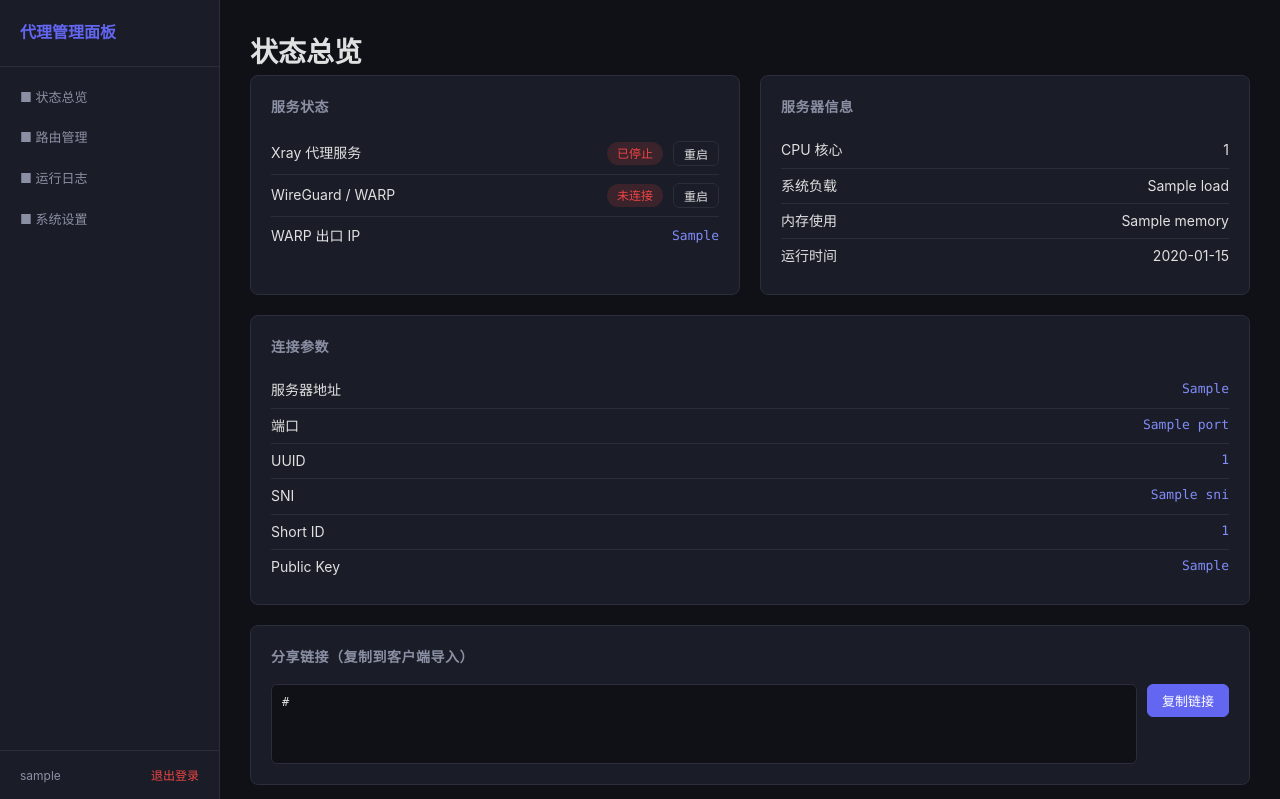
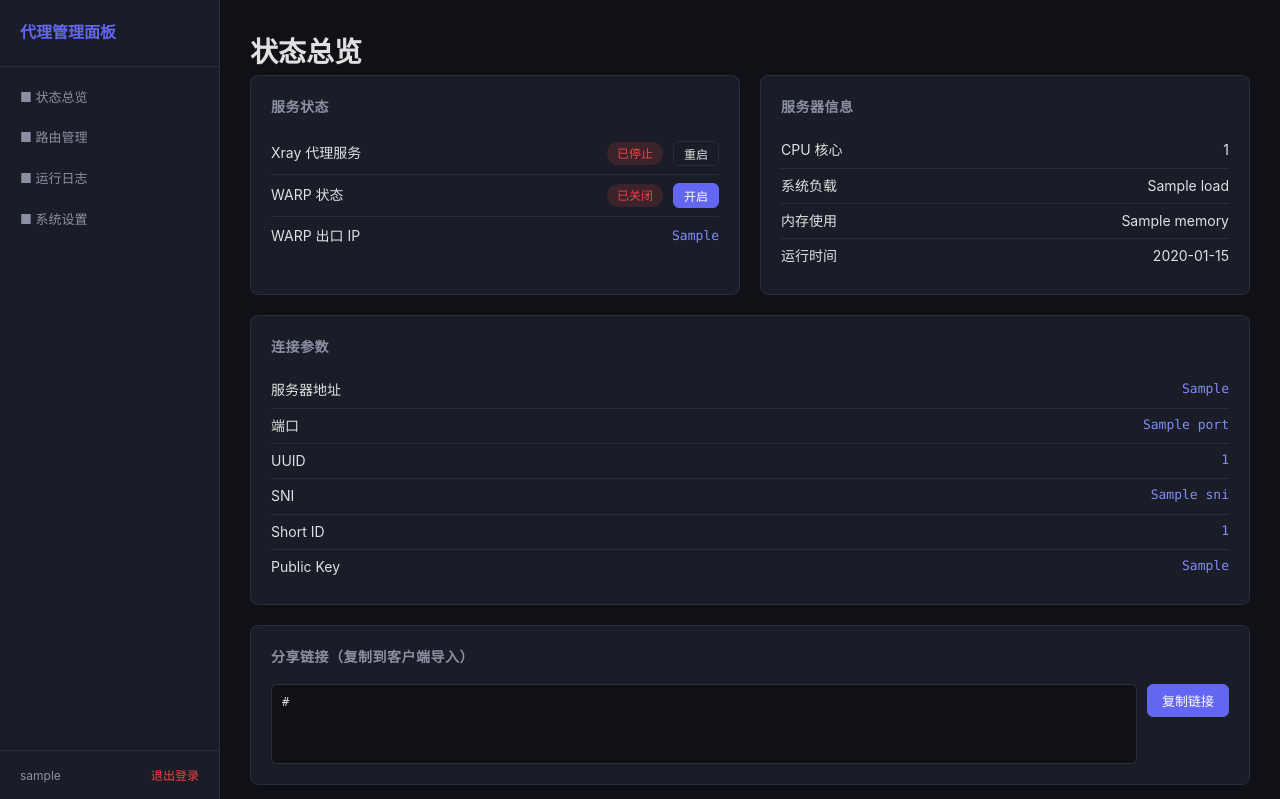
Before and after one commit to Carlingwang/vless-reality-warp, a Flask app: template web-panel/templates/dashboard.html in a window 1280 px wide. Shown: the top 799 px of the page. Run offline with Flask 3, Linux system fonts and the light colour scheme; the visitor is signed in with stand-in values (Sample User, id 1); the template is opened without the code that fills it: most values are stand-ins (such as "Sample title", 1, 10 or a date in 2020); parts of the project's set-up code (start-up, migrations or seed data) failed here and were passed over.

Commit message:
添加 WARP 开关功能：支持开启/关闭/重连 WARP

```diff
--- a/web-panel/app.py
+++ b/web-panel/app.py
@@ -436,13 +436,40 @@ def service_action(action):
     elif action == "restart_warp":
         _, err, rc = run_cmd("wg-quick down wgcf && wg-quick up wgcf")
         if rc == 0:
-            flash("WireGuard 已重启", "success")
+            flash("WARP 已重新连接", "success")
         else:
-            flash(f"WireGuard 重启失败: {err}", "error")
+            flash(f"WARP 重启失败: {err}", "error")
+    elif action == "warp_on":
+        _, err, rc = run_cmd("wg-quick up wgcf")
+        if rc == 0:
+            flash("WARP 已开启", "success")
+        else:
+            flash(f"WARP 开启失败: {err}", "error")
+    elif action == "warp_off":
+        _, err, rc = run_cmd("wg-quick down wgcf")
+        if rc == 0:
+            flash("WARP 已关闭", "success")
+        else:
+            flash(f"WARP 关闭失败: {err}", "error")
     else:
         flash("未知操作", "error")
 
     return redirect(request.referrer or url_for("dashboard"))
+
+
+@app.route("/api/warp_status")
+@login_required
+def warp_status():
+    _, _, wg_rc = run_cmd("wg show wgcf")
+    if "interface" in _:
+        # Check if really connected (has handshake)
+        out, _, _ = run_cmd("wg show wgcf latest-handshakes")
+        if out:
+            parts = out.strip().split()
+            if len(parts) >= 2 and int(parts[1]) > 0:
+                return jsonify({"status": "connected"})
+        return jsonify({"status": "interface_up"})
+    return jsonify({"status": "disconnected"})
 
 
 # ============================================================
--- a/web-panel/templates/dashboard.html
+++ b/web-panel/templates/dashboard.html
@@ -16,13 +16,22 @@
             </form>
         </div>
         <div class="status-row">
-            <span>WireGuard / WARP</span>
+            <span>WARP 状态</span>
             <span class="badge {% if wg_running %}badge-success{% else %}badge-error{% endif %}">
-                {% if wg_running %}已连接{% else %}未连接{% endif %}
+                {% if wg_running %}已开启{% else %}已关闭{% endif %}
             </span>
+            {% if wg_running %}
+            <form method="POST" action="{{ url_for('service_action', action='warp_off') }}" style="display:inline">
+                <button type="submit" class="btn btn-danger btn-sm" onclick="return confirm('确定关闭 WARP 吗？YouTube 等网站将无法通过 Cloudflare 出口访问。')">关闭</button>
+            </form>
             <form method="POST" action="{{ url_for('service_action', action='restart_warp') }}" style="display:inline">
-                <button type="submit" class="btn btn-sm">重启</button>
+                <button type="submit" class="btn btn-sm">重连</button>
             </form>
+            {% else %}
+            <form method="POST" action="{{ url_for('service_action', action='warp_on') }}" style="display:inline">
+                <button type="submit" class="btn btn-primary btn-sm">开启</button>
+            </form>
+            {% endif %}
         </div>
         <div class="status-row">
             <span>WARP 出口 IP</span>
```
